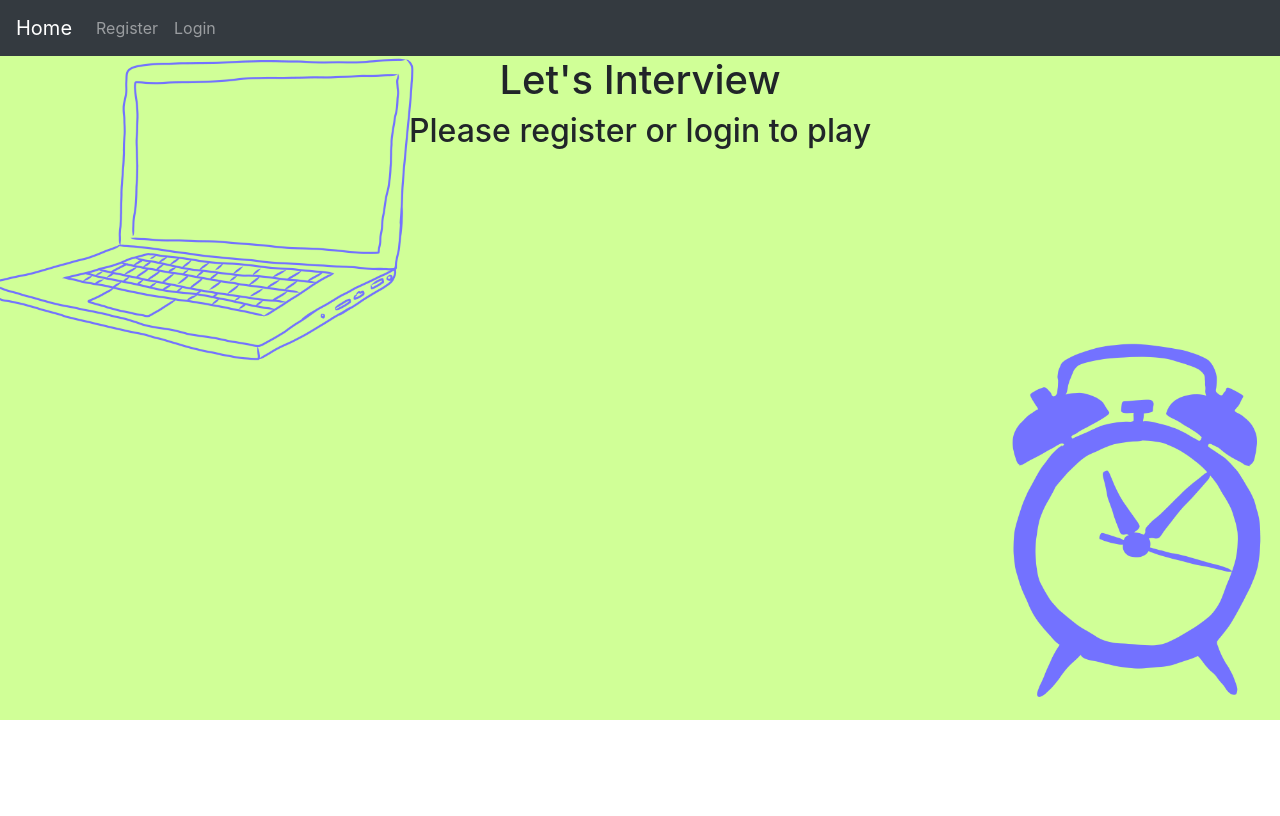
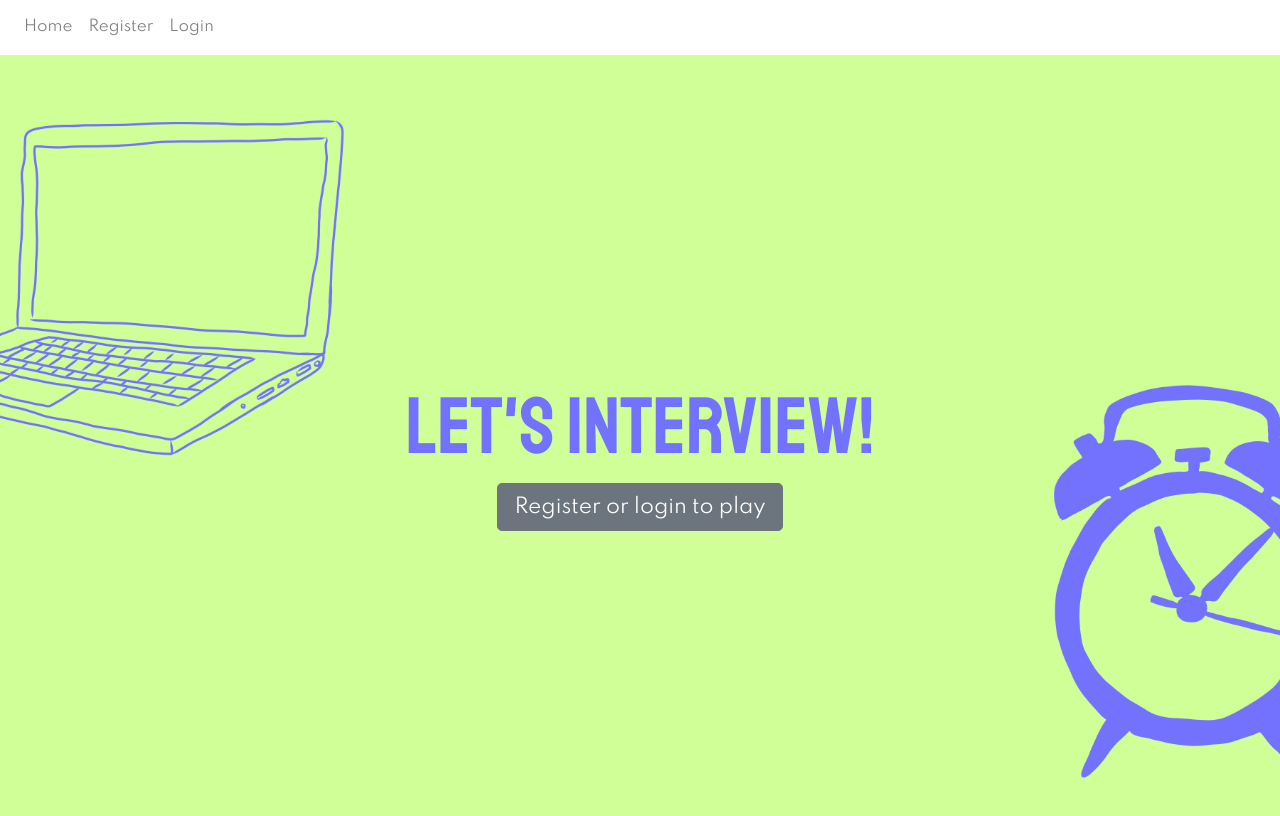
Before and after one commit to astara303/sei-project-4, a React (Create React App) app in the folder frontend/: page / in a window 1280 px wide. Shown: the top 816 px of the page. Built offline with nearby package versions, Linux system fonts and the light colour scheme.

Commit message:
homepage and wake up styling

```diff
--- a/frontend/src/App.scss
+++ b/frontend/src/App.scss
@@ -1,21 +1,67 @@
 
 // resources: https://scotch.io/starters/react/adding-sass-to-create-react-app-applications, https://create-react-app.dev/docs/adding-bootstrap/#using-a-custom-theme
+@import url('https://fonts.googleapis.com/css?family=Spartan|Staatliches&display=swap');
 
 body {
-  background-image: url('./assets/homepage2-01.png');
-  background-size: cover;
-  background-repeat: no-repeat;
   margin: 0;
-  font-family: -apple-system, BlinkMacSystemFont, 'Segoe UI', 'Roboto', 'Oxygen',
-    'Ubuntu', 'Cantarell', 'Fira Sans', 'Droid Sans', 'Helvetica Neue',
-    sans-serif;
+  // font-family: -apple-system, BlinkMacSystemFont, 'Segoe UI', 'Roboto', 'Oxygen',
+    // 'Ubuntu', 'Cantarell', 'Fira Sans', 'Droid Sans', 'Helvetica Neue',
+    // sans-serif;
   -webkit-font-smoothing: antialiased;
   -moz-osx-font-smoothing: grayscale;
   text-align: center;
+  font-family: 'Spartan';
+  font-size: 15px;
 }
 
-title {
-  font-size: 36px;
+.masthead {
+  height: 100vh;
+  min-height: 500px;
+  background-size: cover;
+  background-position: center;
+  background-repeat: no-repeat;
+}
+
+.homepage-masthead {
+  background-image: url('./assets/homepage2-01.png');
+}
+
+.wakeup-masthead {
+  background-image: url('./assets/wakeup-01.png');
+}
+
+.card {
+  background-color: transparent;
+  border: none;
+}
+
+.main-title {
+  font-size: 80px;
+  font-family: 'Staatliches';
+  color: #7372FF;
+}
+
+.small-title {
+  font-family: 'Staatliches';
+  font-size: 40px;
+  color: #7372FF;
+}
+
+p {
+margin: 5px;
+padding: 0;
+color: #7372FF;
+font-weight: bold;
+}
+
+.bold-text {
+  // font-weight: 900;
+  text-decoration: underline;
+}
+
+.no-border {
+  border: none;
+  padding: 0;
 }
 
 sub {
--- a/frontend/src/components/common/Home.js
+++ b/frontend/src/components/common/Home.js
@@ -8,17 +8,26 @@ import Auth from '../../lib/auth'
 //show 'begin your story' button if you are > look at quiz homepage
 
 const Home = () => (
-    <div>
-      <h1 className="title">Let's Interview</h1>
+    <header className="homepage-masthead masthead">
+      <div className="h-100 row align-items-center">
+      <div className="col">
+        <h1 className="main-title">Let's Interview!</h1>
+
       {!Auth.isAuthenticated() &&
-        <h2 className="sub">Please register or login to play</h2>
+        // <h2 className="sub">Please register or login to play</h2>
+        <Link to={'/login'}>
+        <Button variant="secondary" className="btn btn-secondary" size="lg">Register or login to play</Button>
+      </Link>
       }
       {Auth.isAuthenticated() &&
       <Link to={'/wakeup'}>
-        <Button variant="secondary" size="lg">START YOUR STORY</Button>
+        <Button variant="secondary" className="btn btn-secondary" size="lg">Start your story</Button>
       </Link>
       }
-    </div>
+
+      </div>
+      </div>
+    </header>
 )
 
 export default Home
--- a/frontend/src/components/common/Navigation.js
+++ b/frontend/src/components/common/Navigation.js
@@ -27,12 +27,14 @@ class Navigation extends React.Component {
 
   render() {
     return (
-      <Navbar bg="dark" variant="dark">
-        <Navbar.Brand href="/">Home</Navbar.Brand>
+      <Navbar bg="" variant="light">
         <Nav className="mr-auto">
+        <Nav.Link href="/">Home</Nav.Link>
           {Auth.isAuthenticated() && <Nav.Link href="/wakeup">Story</Nav.Link>}
           {!Auth.isAuthenticated() && <Nav.Link href="/register">Register</Nav.Link>}
           {!Auth.isAuthenticated() && <Nav.Link href="/login">Login</Nav.Link>}
+        </Nav>
+        <Nav className="mr-sm-2">
           {Auth.isAuthenticated() && <Button onClick={this.handleLogout} variant="outline-secondary">Logout</Button>}
         </Nav>
       </Navbar>
--- a/frontend/src/components/story/GoOne.js
+++ b/frontend/src/components/story/GoOne.js
@@ -27,6 +27,7 @@ class GoOne extends React.Component {
     console.log(this.state.score)
     return (
       <>
+      <header class="goone-masthead">
       {!this.state.interview &&
         <Container>
           <Row className="justify-content-md-center">
@@ -48,6 +49,7 @@ class GoOne extends React.Component {
       {this.state.interview &&
           <Interview score={this.state.score} />
         }
+        </header>
       </>
     )
   }
--- a/frontend/src/components/story/WakeUp.js
+++ b/frontend/src/components/story/WakeUp.js
@@ -44,12 +44,13 @@ class WakeUp extends React.Component {
 
   render() {
     return (
+      <header class="wakeup-masthead masthead">
       <Container>
         <Row className="justify-content-md-center">
           <Col md="auto">
-            <Card style={{ width: '35rem' }}>
+            <Card style={{ width: '70rem' }}>
               <Card.Body>
-                <Card.Title>Wake up.</Card.Title>
+                <Card.Title className="small-title">Wake up.</Card.Title>
                 <Card.Text>
                   <p>Today's the day. It’s the morning of your interview. </p>
                   <p>What time is it? You check the clock. Two minutes until your alarm goes off. </p>
@@ -64,31 +65,32 @@ class WakeUp extends React.Component {
                   <p>You remember that you are taking a step towards a career that you are passionate about.</p>
                   <p>You know your developer skills are valuable and you’re excited to show someone what you can do.</p>
                   <p>You’ve got this!</p>
-                  <p>After showering, it’s time to grab the outfit you planned the night before:</p>
-                </Card.Text>
+                  <p>After showering, <span className="bold-text">it’s time to grab the outfit you planned the night before:</span></p>
                 <div>
                   {this.state.clicked &&
                     <div>
-                      <Link to={'/intown'}><Button variant="outline-dark">You have some breakfast and hit the road.</Button></Link>
+                      <Link to={'/intown'}><Button className="btn btn-secondary">You have some breakfast and hit the road.</Button></Link>
                     </div>
                   }
                 </div>
-                <br />
+                  <br />
+                </Card.Text>
                   <Row className="justify-content-md-center">
                     {this.state.businesses.map(business => {
                       return <div key={business.name}>
                         <Col md="auto">
-                          <button onClick={this.handleClick}><img src={business.image} alt={business.name} height="225" width="225" /></button>
+                          <button className="no-border" onClick={this.handleClick}><img src={business.image} alt={business.name} height="200" width="200" /></button>
                         </Col>
                       </div>
                     })
-                    }
+                  }
                   </Row>
               </Card.Body>
             </Card>
           </Col>
         </Row>
       </Container>
+      </header>
     )
   }
 }
```
Also changed, not shown: frontend/src/assets/homepage2-01.png, frontend/src/assets/wakeup-01.png (added).
